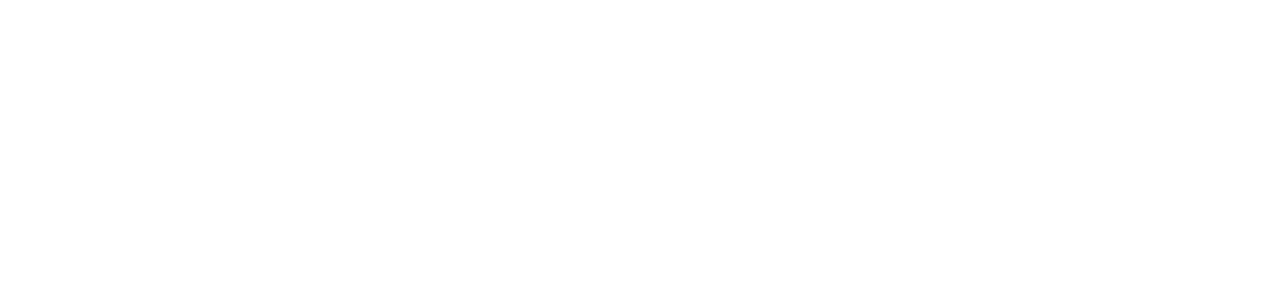
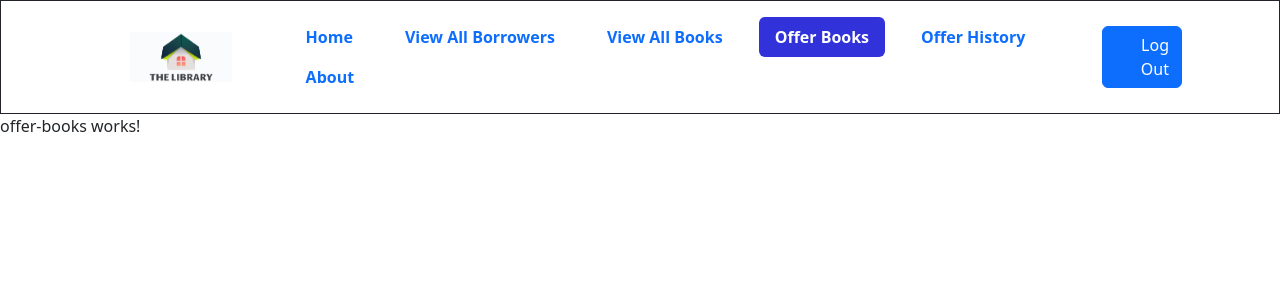
Before and after one commit to ChinthakaPrasad/Library-Management-System-frontend, an Angular app: page /offer-book in a window 1280 px wide. Before the commit this address led to /. Shown: the top 300 px of the page. Built offline with nearby package versions, Linux system fonts and the light colour scheme.

Commit message:
offer book and offer history component added

```diff
--- a/src/app/app.module.ts
+++ b/src/app/app.module.ts
@@ -15,6 +15,8 @@
 import { ViewAllBorrowersComponent } from './pages/view-all-borrowers/view-all-borrowers.component';
 import { AboutComponent } from './pages/about/about.component';
 import { FooterComponent } from './common/footer/footer.component';
+import { OfferBooksComponent } from './pages/offer-books/offer-books.component';
+import { OfferHistoryComponent } from './pages/offer-history/offer-history.component';
 
 @NgModule({
   declarations: [
@@ -26,7 +28,9 @@
     HomeComponent,
     ViewAllBorrowersComponent,
     AboutComponent,
-    FooterComponent
+    FooterComponent,
+    OfferBooksComponent,
+    OfferHistoryComponent
   ],
   imports: [
     BrowserModule,
--- a/src/app/common/nav/nav.component.html
+++ b/src/app/common/nav/nav.component.html
@@ -4,11 +4,12 @@
       <img src="assets/library-logo.jpg" style="width: 200px; height: 50px;" alt="logo" class="px-5">
 
       <ul class="nav nav-pills ">
-        <li class="nav-item"><a class="nav-link" [class.active]="isHomeNavigation()" (click)="homeNavigation()">Home</a></li>
-        <li class="nav-item"><a class="nav-link" [class.active]="isViewBorrowerNavigation()"  (click)="viewBorrowerNavigation()">View All Borrowers</a></li>
-        <li class="nav-item"><a class="nav-link" [class.active]="isViewBookNavigation()" (click)="viewBookNavigation()" >View All Books</a></li>
-        <li class="nav-item"><a class="nav-link" [class.active]="isViewBookNavigation()" (click)="viewBookNavigation()" >Offer Books</a></li>
-        <li class="nav-item "><a class="nav-link" [class.active]="isAboutNavigation()" (click)="aboutNavigation()" >About</a></li>
+        <li class="nav-item"><a class="nav-link fw-bold" [class.active]="isHomeNavigation()" (click)="homeNavigation()">Home</a></li>
+        <li class="nav-item"><a class="nav-link fw-bold" [class.active]="isViewBorrowerNavigation()"  (click)="viewBorrowerNavigation()">View All Borrowers</a></li>
+        <li class="nav-item"><a class="nav-link fw-bold" [class.active]="isViewBookNavigation()" (click)="viewBookNavigation()" >View All Books</a></li>
+        <li class="nav-item"><a class="nav-link fw-bold" [class.active]="isOfferBookNavigation()" (click)="offerBookNavigation()" >Offer Books</a></li>
+        <li class="nav-item"><a class="nav-link fw-bold" [class.active]="isOfferHistoryNavigation()" (click)="offerHistoryNavigation()" >Offer History</a></li>
+        <li class="nav-item "><a class="nav-link fw-bold" [class.active]="isAboutNavigation()" (click)="aboutNavigation()" >About</a></li>
 
       </ul>
 
--- a/src/app/common/nav/nav.component.ts
+++ b/src/app/common/nav/nav.component.ts
@@ -46,4 +46,20 @@
     return this.router.url.includes("about");
   }
 
+  isOfferBookNavigation():boolean{
+    return this.router.url.includes("offer-book");
+  }
+
+  offerBookNavigation():void{
+    this.router.navigateByUrl("offer-book");
+  }
+
+  isOfferHistoryNavigation():boolean{
+    return this.router.url.includes("offer-history");
+  }
+
+  offerHistoryNavigation():void{
+    this.router.navigateByUrl("offer-history");
+  }
+
 }
--- /dev/null
+++ b/src/app/pages/offer-books/offer-books.component.html
@@ -0,0 +1,2 @@
+<app-nav></app-nav>
+<p>offer-books works!</p>
--- /dev/null
+++ b/src/app/pages/offer-history/offer-history.component.html
@@ -0,0 +1,2 @@
+<app-nav></app-nav>
+<p>offer-history works!</p>
```
Also changed, not shown: src/app/app-routing.module.ts (+10 -0 lines), src/app/pages/offer-books/offer-books.component.ts (added, +10 -0 lines), src/app/pages/offer-history/offer-history.component.ts (added, +10 -0 lines), src/app/pages/offer-books/offer-books.component.css (added), src/app/pages/offer-history/offer-history.component.css (added), 2 other files (tests, documents, lock files or other folders).
